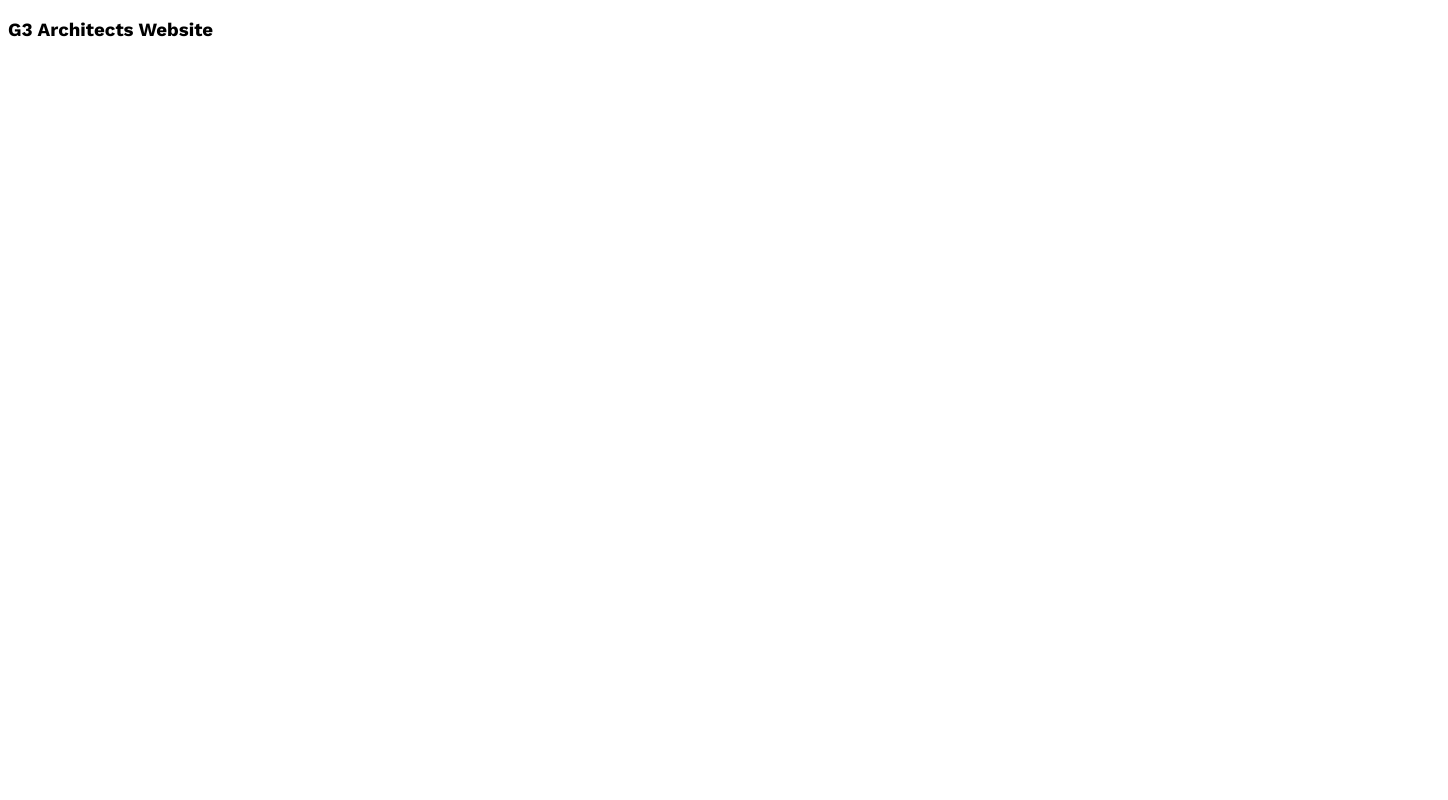
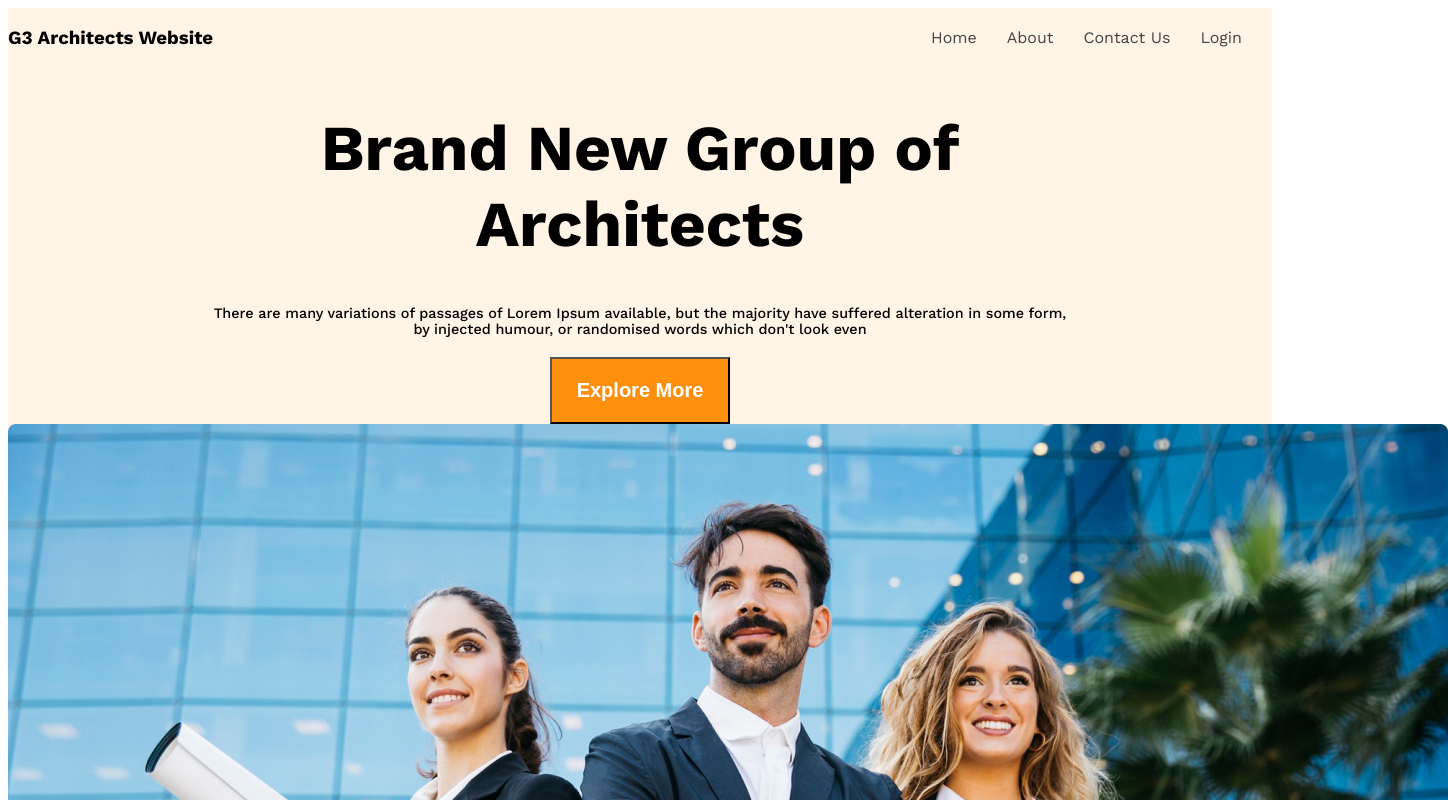
Before and after one commit to MahamudulHaque4/responsive_website_ph, a plain HTML site: page index.html in a window 1280 px wide. Shown: the top 800 px of the page, 1448 px wide, since content can reach past the window. Drawn offline with nearby package versions, Linux system fonts and the light colour scheme.

Commit message:
Header part added

```diff
--- a/index.html
+++ b/index.html
@@ -7,10 +7,28 @@
     <link rel="stylesheet" href="styles/responsive.css">
 </head>
 <body class="work-sans-simple-font">
-    <header>
-        <nav class="navbar">
+    <header class="bg-light01">
+        <nav class="navbar display-flex">
             <h3 class="brand">G3 Architects Website</h3>
+
+            <ul class="nav-links display-flex">
+                <li class="nav-item"><a href="" class="nav-link text-dark02">Home</a></li>
+                <li class="nav-item"><a href="" class="nav-link text-dark02">About</a></li>
+                <li class="nav-item"><a href="" class="nav-link text-dark02">Contact Us</a></li>
+                <li class="nav-item"><a href="" class="nav-link text-dark02">Login</a></li>
+            </ul>
         </nav>
+        <div class="banner">
+            <div class="banner-container">
+                <h1 class="banner-title">Brand New Group of Architects</h1>
+                <p class="banner-description">
+                    There are many variations of passages of Lorem Ipsum available, but the majority have suffered alteration in some form, by injected humour, or randomised words which don't look even
+                </p>
+                <button class="btn-primary">Explore More</button>
+            </div>
+            <img src="images/banner.png" alt="">
+
+        </div>
     </header>
     <main>
 
--- a/styles/responsive.css
+++ b/styles/responsive.css
@@ -7,3 +7,89 @@
   /* font-weight: <weight>; */
   font-style: normal;
 }
+
+.display-flex {
+  display: flex;
+}
+
+/* -------------------Shared Styles----------------- */
+/* Text Colors */
+.text-dark01 {
+    color: #131313;
+}
+
+.text-dark02 {
+    color: #424242;
+}
+
+.text-dark03 {
+    color: #727272;
+}
+
+/* Background Colors */
+.bg-light01 {
+    background-color:rgba(255, 144, 14, 0.1) ;
+}
+
+.navbar,.bg-light01 {
+    max-width: 1440px;
+    margin: 0 auto;
+
+}
+
+.btn-primary {
+    background-color: #FF900E;
+    color: white;
+    padding: 20px 25px;
+    font-size: 1.25rem;
+    font-weight: 600;
+}
+
+/* Header Styles */
+/* --------------Navbar Styles---------------- */
+.navbar{
+    justify-content: space-between;
+    align-items: center;
+}
+
+.nav-item {
+    list-style: none;
+    margin-right: 30px;
+
+}
+
+.nav-links {
+
+}
+
+/* Nav Link For text decoretion */
+.nav-link {
+    text-decoration: none;
+
+
+
+}
+
+/* --------Banner Styles---------- */
+
+.banner {
+    font-weight: 700;
+    font-size: 3rem;
+}
+
+.banner-container {
+    max-width: 860px;
+    margin: 0 auto;
+    text-align: center;
+}
+
+.banner-title {
+    font-weight: 700;
+    font-size: 4rem;
+
+}
+
+.banner-description {
+    font-weight: 500;
+    font-size: 0.9rem;
+}
```
